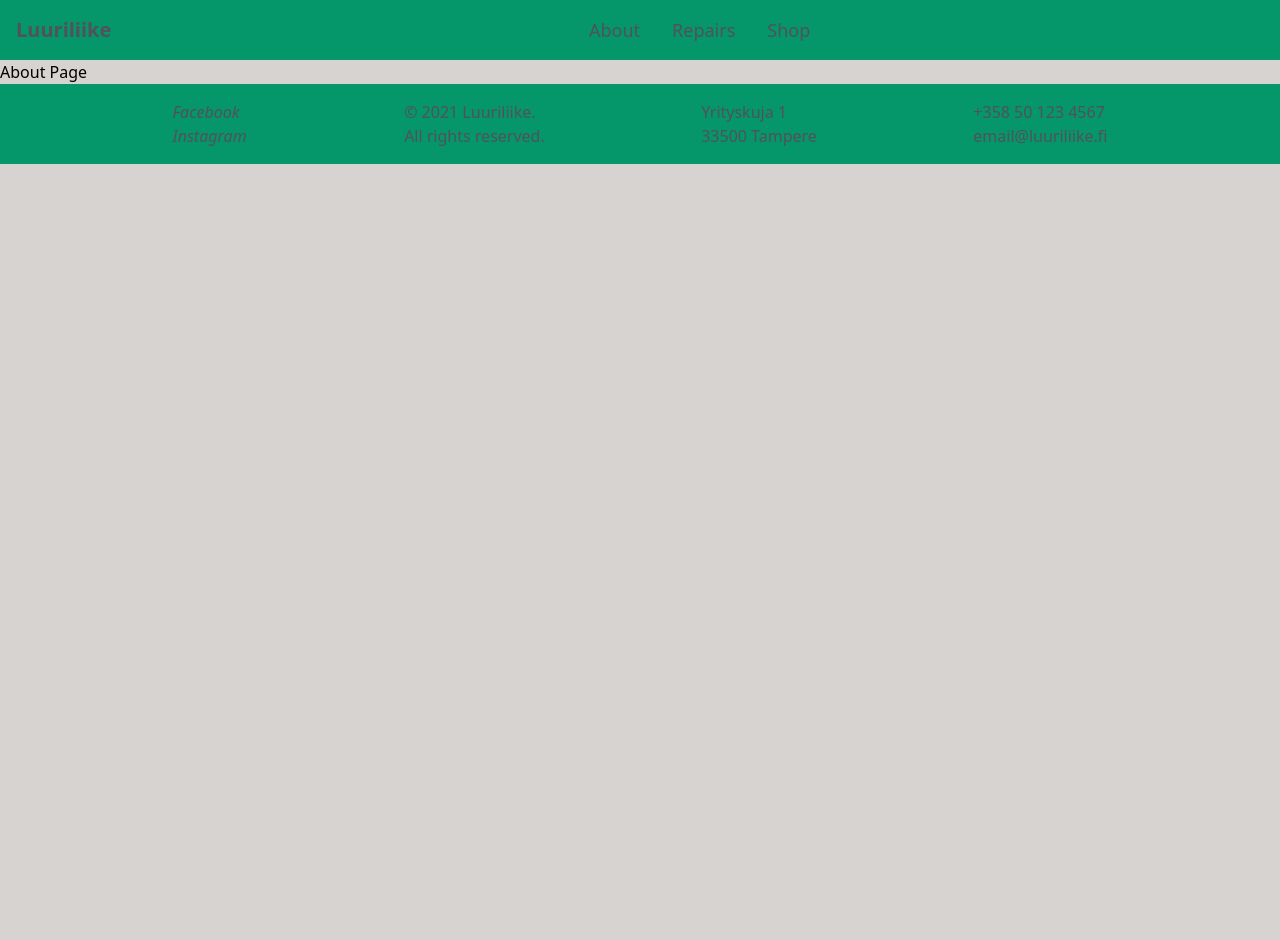
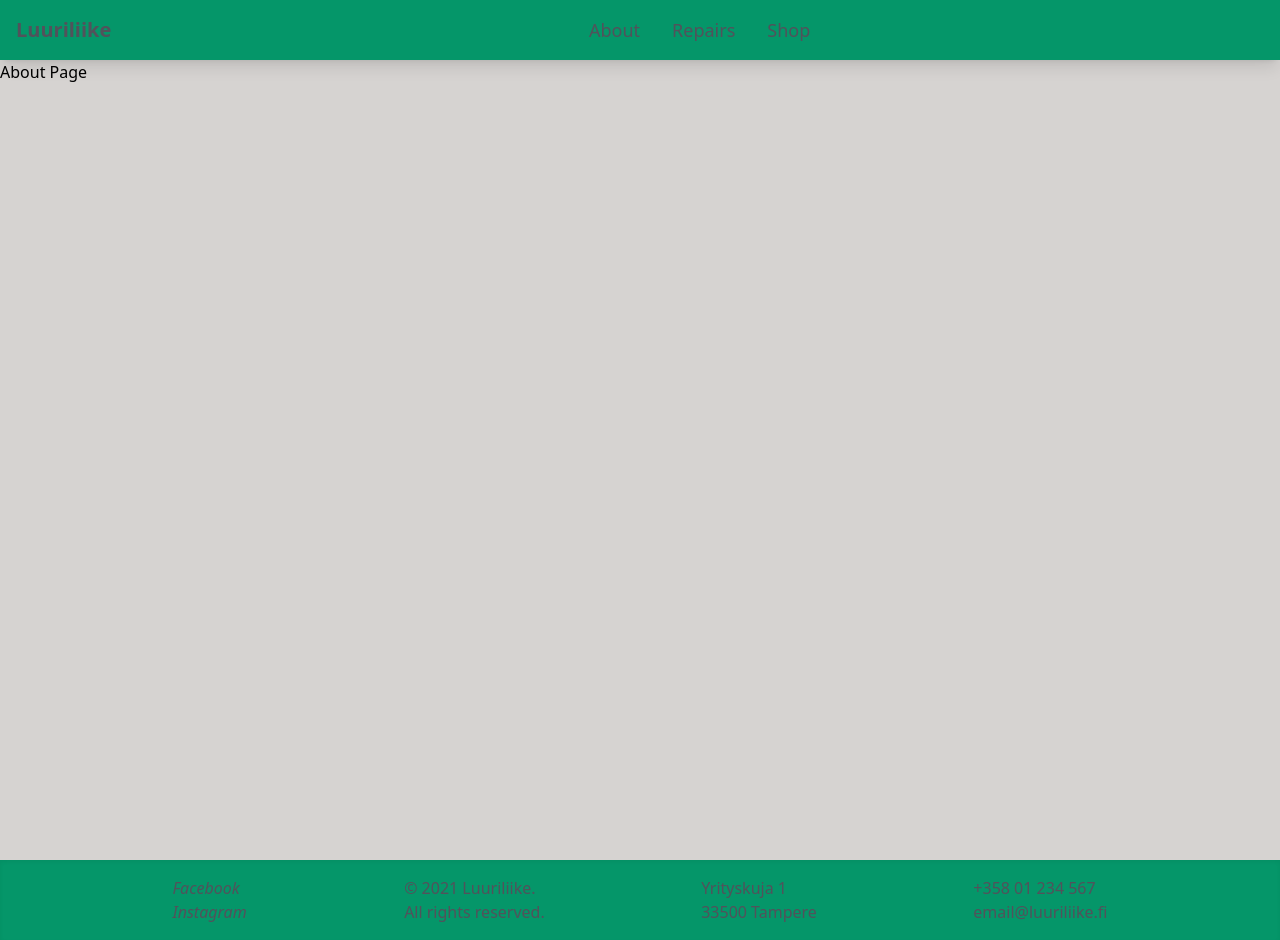
Before and after one commit to tkiviniemi/luuriliike, a React (Vite) app: page /pages/About in a window 1280 px wide. Before the commit the page ends 800 px from the top, so only its background shows below. Built offline with nearby package versions, Linux system fonts and the light colour scheme.

Commit message:
Fixed Footer, added shadowing to footer/navbar

```diff
--- a/src/components/Footer.jsx
+++ b/src/components/Footer.jsx
@@ -1,6 +1,6 @@
 const Footer = () => {
   return (
-    <footer className="bg-emerald-600 p-4 w-full">
+    <footer className="bg-emerald-600 p-4 w-full shadow-inner">
       <div className="flex justify-evenly text-zinc-600">
         <socials className="flex flex-col">
           <a href="https://www.facebook.com/">
@@ -19,7 +19,7 @@ const Footer = () => {
           <p className=" ">33500 Tampere</p>
         </div>
         <div>
-          <p className="">+358 50 123 4567</p>
+          <p className="">+358 01 234 567</p>
           <p className=" ">email@luuriliike.fi</p>
         </div>
       </div>
--- a/src/components/Navbar.jsx
+++ b/src/components/Navbar.jsx
@@ -2,7 +2,7 @@ import { Link } from "react-router-dom";
 
 const Navbar = () => {
   return (
-    <nav className="sticky top-0 z-50 items-center bg-emerald-600 p-4">
+    <nav className="sticky top-0 z-50 items-center bg-emerald-600 p-4 shadow-lg">
       <div className="w-full flex text-zinc-600">
         <div className="mr-6">
           <Link to="/" className="hover:text-stone-200 font-semibold text-xl">
--- a/src/pages/About.jsx
+++ b/src/pages/About.jsx
@@ -1,8 +1,8 @@
 const About = () => {
   return (
-    <>
+    <div className="h-screen">
       <h1>About Page</h1>
-    </>
+    </div>
   );
 };
 
--- a/src/pages/Landing.jsx
+++ b/src/pages/Landing.jsx
@@ -1,6 +1,6 @@
 const Landing = () => {
   return (
-    <div className="h-screen bg-stone-300">
+    <div className="h-screen">
       <h1>Landing Page</h1>
     </div>
   );
--- a/src/pages/Repairs.jsx
+++ b/src/pages/Repairs.jsx
@@ -4,7 +4,7 @@ import RepairForm from "../components/RepairForm";
 
 const Repairs = () => {
   return (
-    <>
+    <div>
       <RepairForm />
       <RepairForm />
       <RepairForm />
@@ -16,7 +16,7 @@ const Repairs = () => {
       <RepairForm />
       <RepairForm />
       <RepairForm />
-    </>
+    </div>
   );
 };
 
--- a/src/pages/Shop.jsx
+++ b/src/pages/Shop.jsx
@@ -1,12 +1,12 @@
 // Page for online shop
 
-const ShopPage = () => {
+const Shop = () => {
   return (
-    <>
+    <div className="h-screen">
       <h1>Shop</h1>
       <p>Page for online shop</p>
-    </>
+    </div>
   );
 };
 
-export default ShopPage;
+export default Shop;
```
